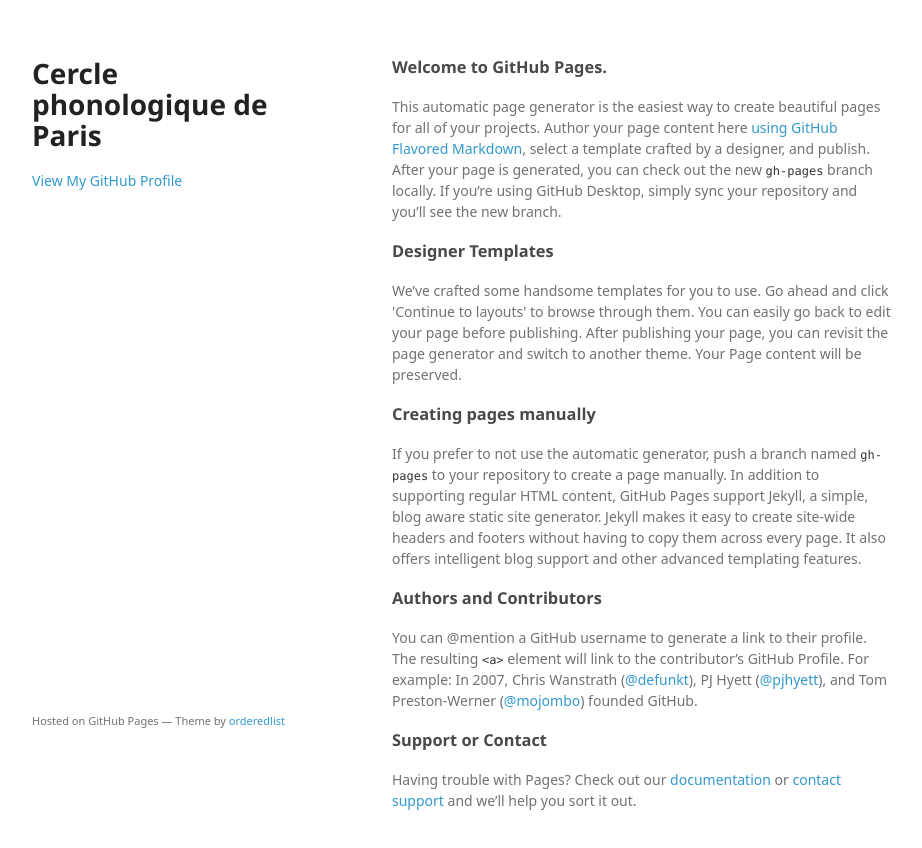
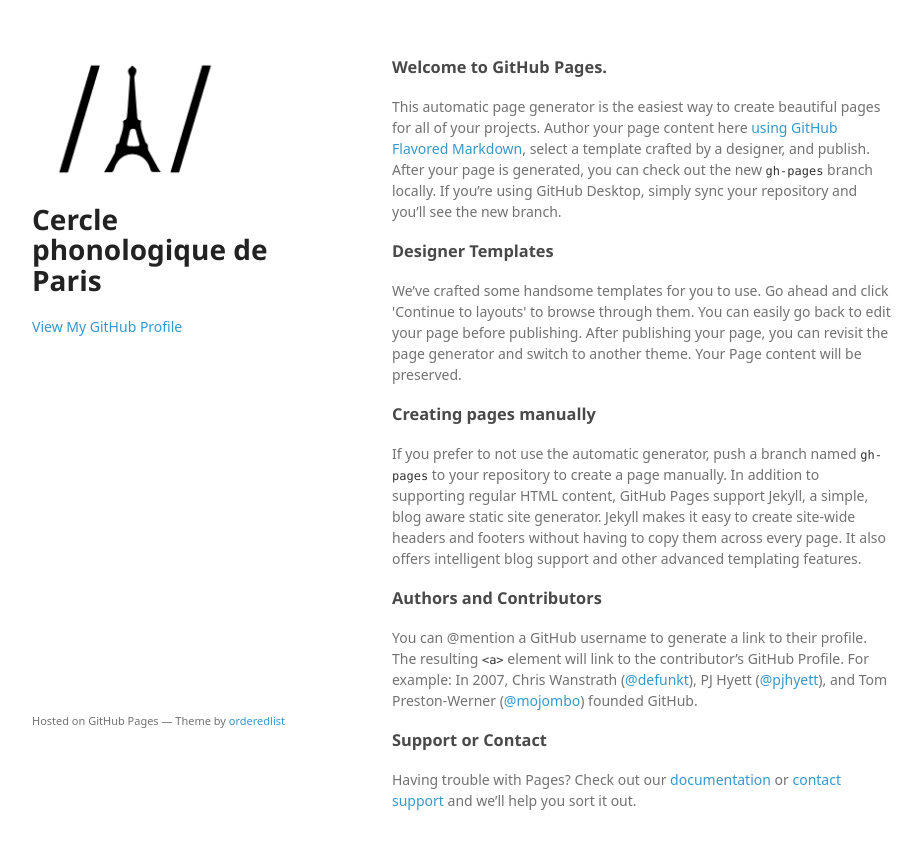
Before and after one commit to cercle-phono/cercle-phono.github.io, a plain HTML site: page index.html in a window 1280 px wide. Shown: the whole page, without its empty margins (178-1100 px from the left). Drawn offline with Linux system fonts and the light colour scheme; a web font is replaced by a local one.

Commit message:
Add picture

```diff
--- a/index.html
+++ b/index.html
@@ -15,6 +15,7 @@
   <body>
     <div class="wrapper">
       <header>
+        <p><img src="images/cercle-phono.jpg", width=200></p>
         <h1>Cercle phonologique de Paris</h1>
         <p></p>
 
```
Also changed, not shown: images/cercle-phono.jpg (added), 1 other file.
